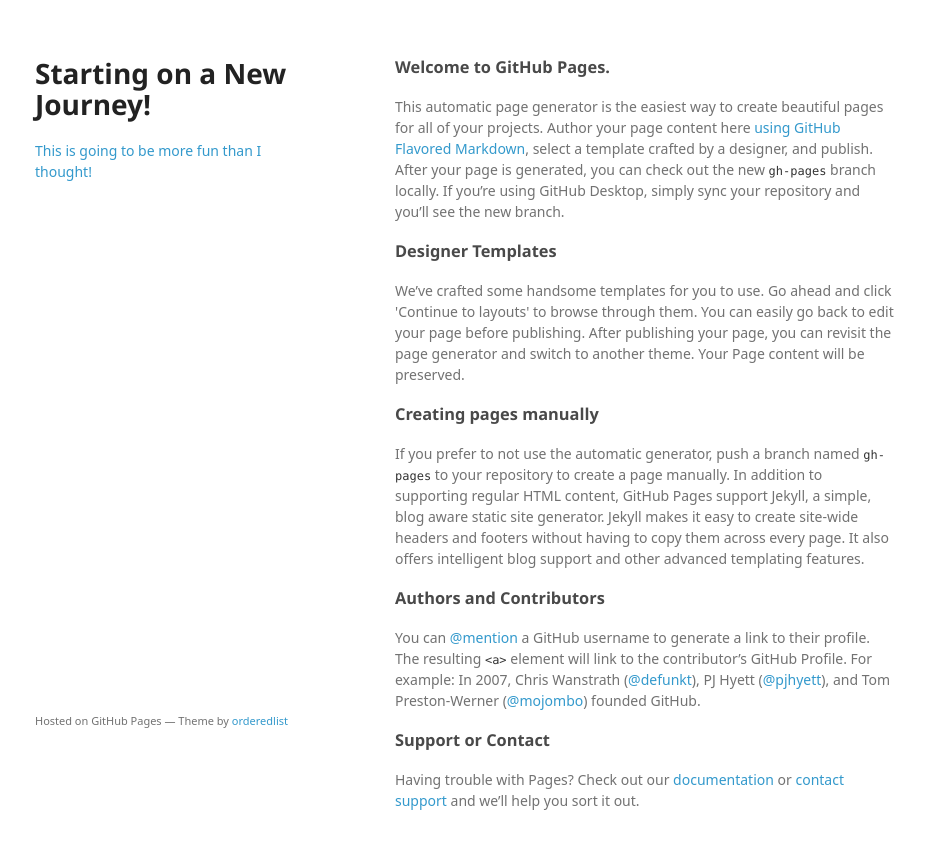
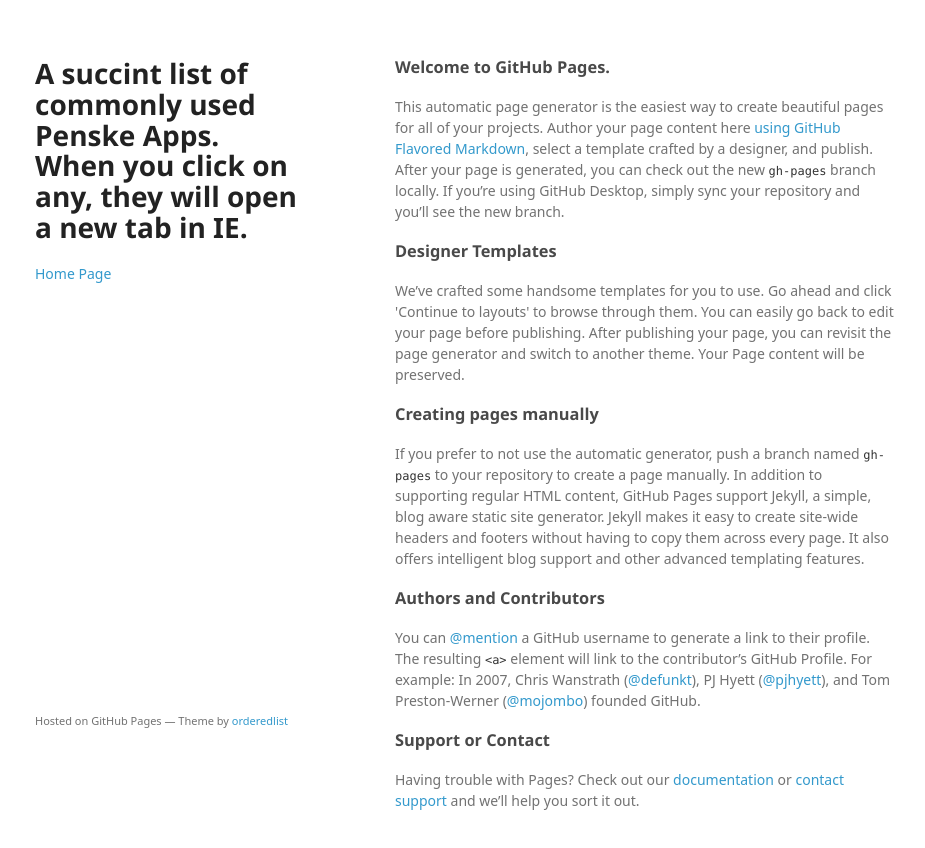
Before and after one commit to Dneilsen22/dneilsen22.github.io, a plain HTML site: page index.html in a window 1280 px wide. Shown: the whole page, without its empty margins (175-1100 px from the left). Drawn offline with Linux system fonts and the light colour scheme; a web font is replaced by a local one.

Commit message:
Updated title and header section

```diff
--- a/index.html
+++ b/index.html
@@ -3,7 +3,7 @@
   <head>
     <meta charset="utf-8">
     <meta http-equiv="X-UA-Compatible" content="chrome=1">
-    <title>Dan's Long Strange Trip</title>
+    <title>Penske Applications List</title>
 
     <link rel="stylesheet" href="stylesheets/styles.css">
     <link rel="stylesheet" href="stylesheets/github-light.css">
@@ -15,11 +15,11 @@
   <body>
     <div class="wrapper">
       <header>
-        <h1>Starting on a New Journey!</h1>
+        <h1>A succint list of commonly used Penske Apps. When you click on any, they will open a new tab in IE.</h1>
         <p></p>
 
 
-        <p class="view"><a href="https://github.com/Dneilsen22">This is going to be more fun than I thought!</a></p>
+        <p class="view"><a href="https://github.com/Dneilsen22">Home Page</a></p>
 
       </header>
       <section>
```
